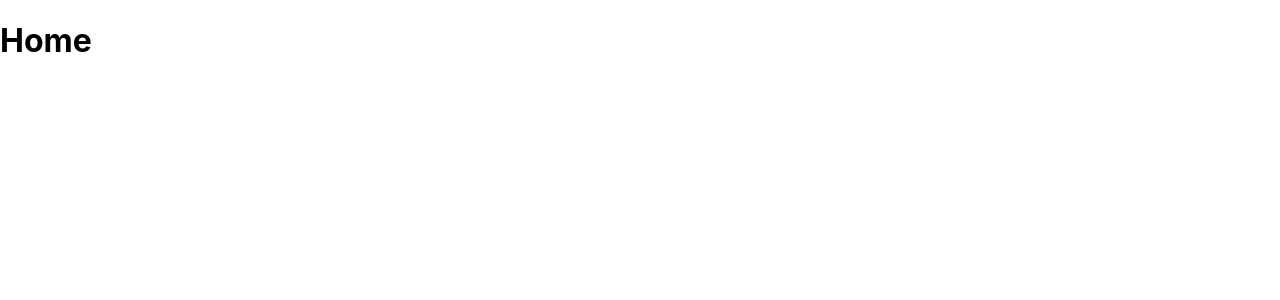
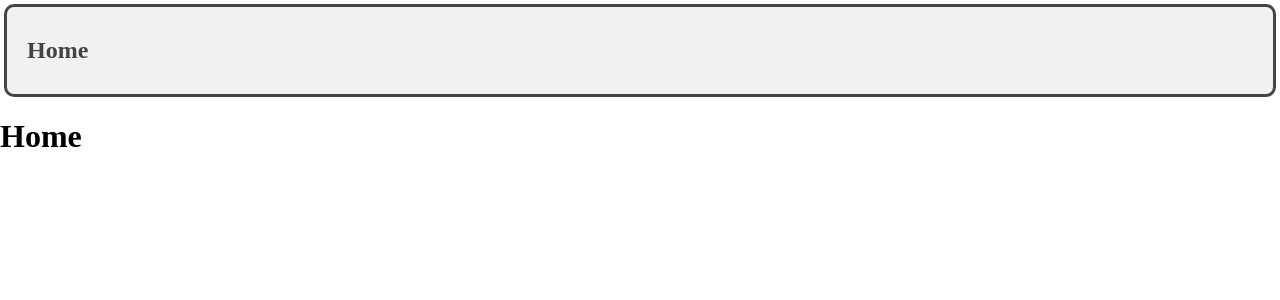
Before and after one commit to bdreaves04/Alevel-Project, a React (Create React App) app in the folder frontend/: page / in a window 1280 px wide. Shown: the top 300 px of the page. Built offline with nearby package versions, Linux system fonts and the light colour scheme.

Commit message:
added initial navbar and some styling

```diff
--- a/frontend/public/index.html
+++ b/frontend/public/index.html
@@ -24,7 +24,7 @@
       work correctly both with client-side routing and a non-root public URL.
       Learn how to configure a non-root public URL by running `npm run build`.
     -->
-    <title>React App</title>
+    <title>My App</title>
   </head>
   <body>
     <noscript>You need to enable JavaScript to run this app.</noscript>
--- a/frontend/src/App.js
+++ b/frontend/src/App.js
@@ -2,12 +2,14 @@ import { BrowserRouter, Routes, Route } from "react-router-dom";
 
 //pages and components
 import Home from "./pages/Home";
+import Navbar from "./components/Navbar";
 
 function App() {
   return (
     <>
       <div className="App">
         <BrowserRouter>
+          <Navbar />
           <div className="pages">
             <Routes>
               <Route
--- /dev/null
+++ b/frontend/src/components/Navbar.js
@@ -0,0 +1,18 @@
+import React, { Component } from 'react';
+import { Link } from 'react-router-dom';
+
+class Navbar extends Component {
+    render() {
+        return (
+            <header>
+                <div className="container">
+                    <Link to='/'>
+                        <h2>Home</h2>
+                    </Link>
+                </div>
+            </header>
+        );
+    }
+}
+
+export default Navbar;
--- a/frontend/src/index.css
+++ b/frontend/src/index.css
@@ -1,13 +1,26 @@
+header {
+  margin: 4px;
+}
+
 body {
   margin: 0;
-  font-family: -apple-system, BlinkMacSystemFont, 'Segoe UI', 'Roboto', 'Oxygen',
-    'Ubuntu', 'Cantarell', 'Fira Sans', 'Droid Sans', 'Helvetica Neue',
-    sans-serif;
-  -webkit-font-smoothing: antialiased;
-  -moz-osx-font-smoothing: grayscale;
 }
 
 code {
   font-family: source-code-pro, Menlo, Monaco, Consolas, 'Courier New',
     monospace;
 }
+
+header a {
+  color:#444;
+  text-decoration: none;
+}
+
+header .container {
+  background-color: #f1f1f1;
+  border-style: solid;
+  border-color: #444;
+  border-radius: 10px;
+  align-items: center;
+  padding: 10px 20px;
+}
--- a/frontend/src/index.js
+++ b/frontend/src/index.js
@@ -9,7 +9,3 @@ root.render(
     <App />
   </React.StrictMode>
 );
-
-// If you want to start measuring performance in your app, pass a function
-// to log results (for example: reportWebVitals(console.log))
-// or send to an analytics endpoint. Learn more: https://bit.ly/CRA-vitals
```
